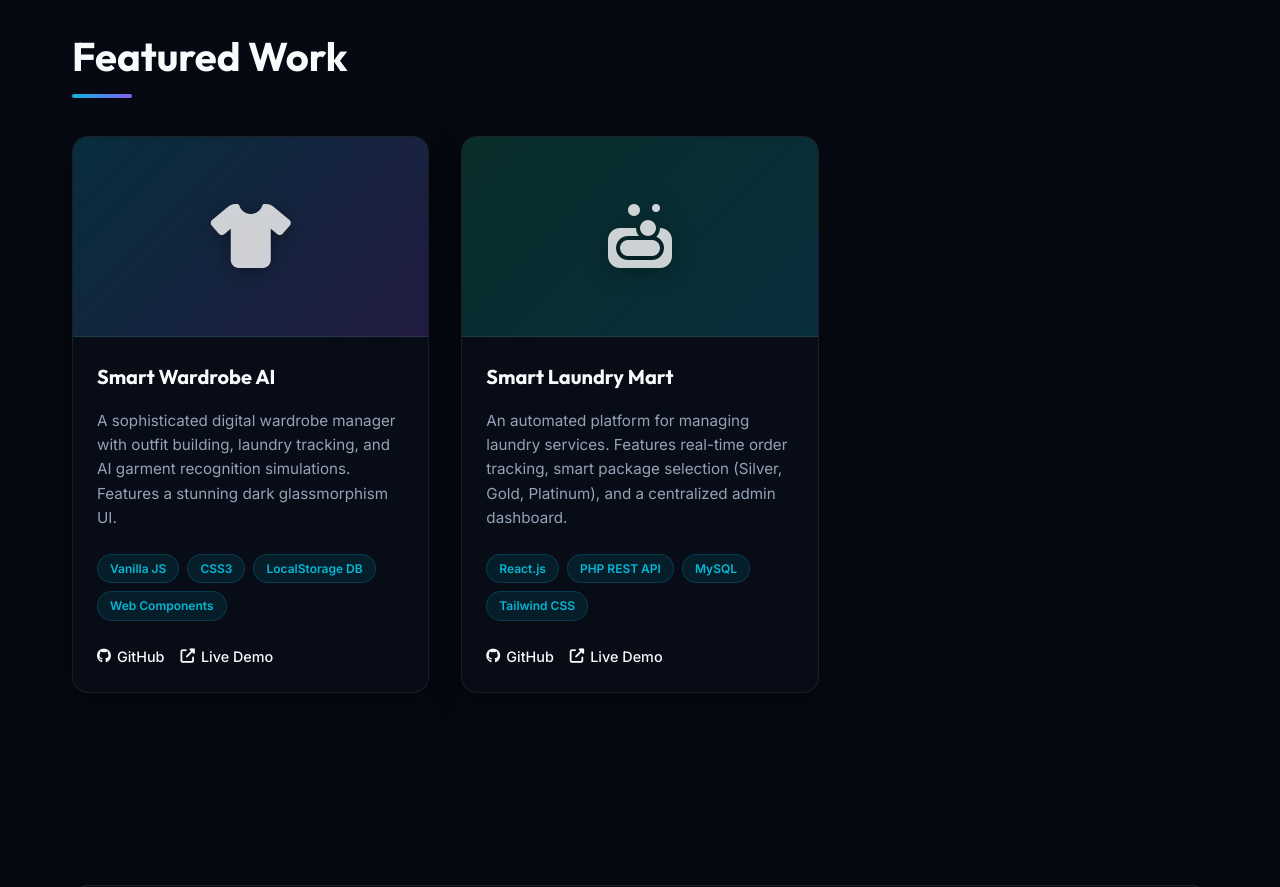
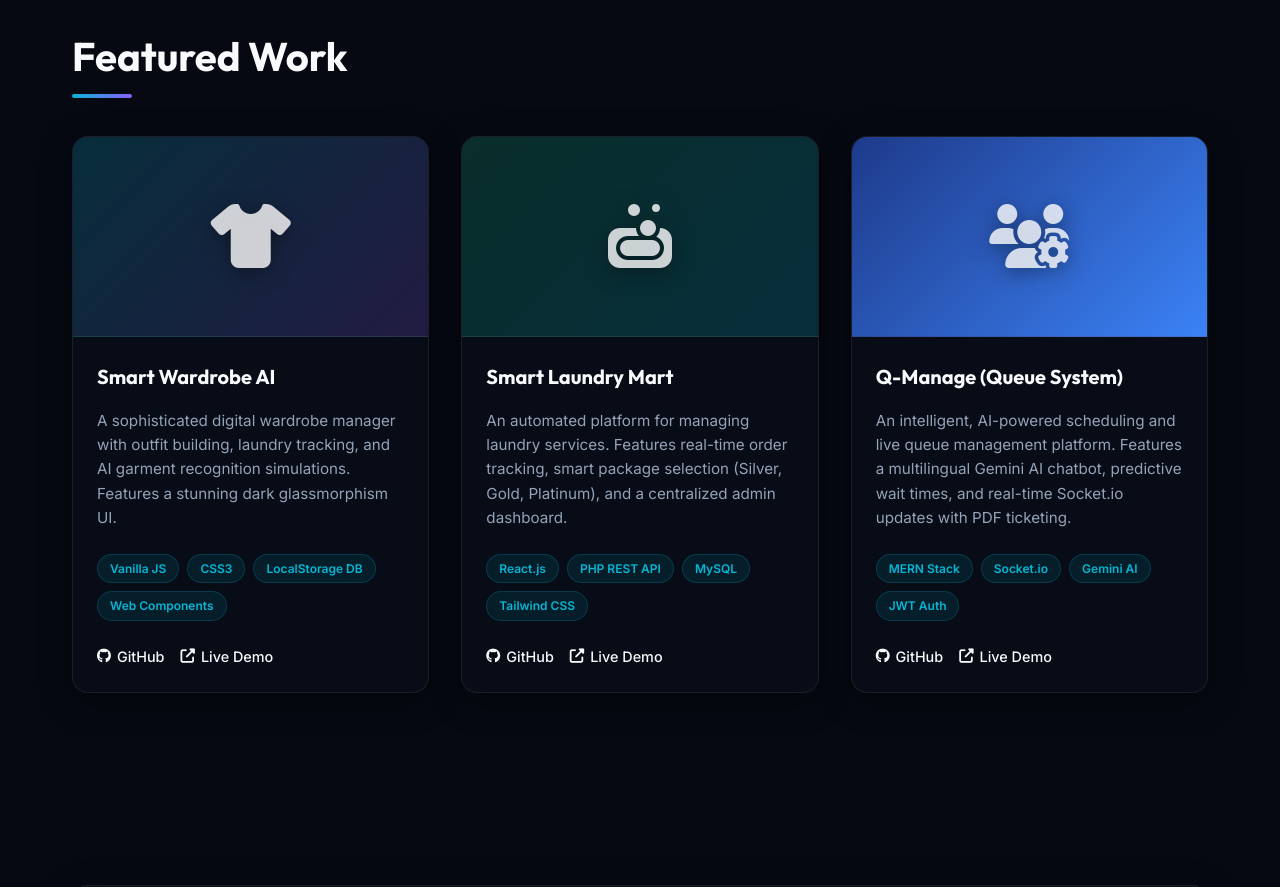
Before and after one commit to rashan86/portfolio, a plain HTML site: page index.html in a window 1280 px wide. Shown: the part 2360-3247 px from the top of the page. Drawn offline with Linux system fonts and the light colour scheme.

Commit message:
Add Q-Manage project to portfolio

```diff
--- a/index.html
+++ b/index.html
@@ -175,6 +175,27 @@ developer.grow();</code></pre>
               </div>
             </div>
           </div>
+
+          <!-- Project 3 -->
+          <div class="project-card glass-card reveal delay-2">
+            <div class="project-img placeholder-gradient-1" style="background: linear-gradient(135deg, #1E3A8A 0%, #3B82F6 100%);">
+              <i class="fas fa-users-cog project-icon"></i>
+            </div>
+            <div class="project-content">
+              <h3>Q-Manage (Queue System)</h3>
+              <p>An intelligent, AI-powered scheduling and live queue management platform. Features a multilingual Gemini AI chatbot, predictive wait times, and real-time Socket.io updates with PDF ticketing.</p>
+              <div class="project-tech">
+                <span>MERN Stack</span>
+                <span>Socket.io</span>
+                <span>Gemini AI</span>
+                <span>JWT Auth</span>
+              </div>
+              <div class="project-links">
+                <a href="https://github.com/rashan86/Appointment-Queue-Management" target="_blank" class="btn-link"><i class="fab fa-github"></i> GitHub</a>
+                <a href="#" class="btn-link"><i class="fas fa-external-link-alt"></i> Live Demo</a>
+              </div>
+            </div>
+          </div>
         </div>
       </div>
     </section>
```
